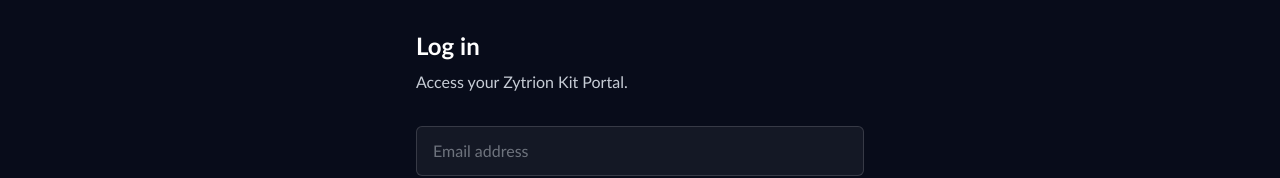
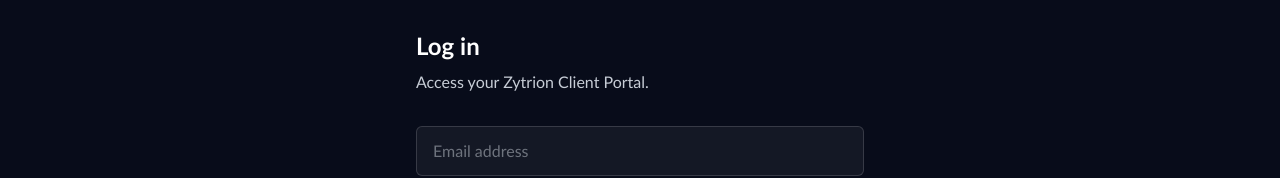
Before and after one commit to lavonne-ux/Zytrion, a Next.js app: page /login in a window 1280 px wide. Shown: the part 263-441 px from the top of the page. Built offline with nearby package versions, Linux system fonts and the light colour scheme; no server answers.

Commit message:
Fix: Kit Portal -> Client Portal on login page

```diff
--- a/src/app/login/page.tsx
+++ b/src/app/login/page.tsx
@@ -1,49 +1,40 @@
 "use client";
-
 import { useState } from "react";
 import { useRouter } from "next/navigation";
 import Link from "next/link";
 import { createClient } from "@/lib/supabase/client";
-
 export default function LoginPage() {
   const router = useRouter();
   const [email, setEmail] = useState("");
   const [password, setPassword] = useState("");
   const [submitting, setSubmitting] = useState(false);
   const [error, setError] = useState<string | null>(null);
-
   async function handleSubmit(e: React.FormEvent) {
     e.preventDefault();
     setError(null);
-
     if (!email || !password) {
       setError("Email and password are required.");
       return;
     }
-
     setSubmitting(true);
     const supabase = createClient();
     const { error: signInError } = await supabase.auth.signInWithPassword({
       email,
       password,
     });
-
     if (signInError) {
       setError(signInError.message);
       setSubmitting(false);
       return;
     }
-
     router.push("/portal");
     router.refresh();
   }
-
   return (
     <main className="min-h-screen bg-zy-near-black text-white flex items-center justify-center px-6 py-20">
       <div className="w-full max-w-md">
         <h1 className="text-2xl font-semibold mb-2">Log in</h1>
-        <p className="text-zy-chrome mb-8">Access your Zytrion Kit Portal.</p>
-
+        <p className="text-zy-chrome mb-8">Access your Zytrion Client Portal.</p>
         <form onSubmit={handleSubmit} className="space-y-4">
           <input
             type="email"
@@ -59,9 +50,7 @@
             onChange={(e) => setPassword(e.target.value)}
             className="w-full bg-white/5 border border-white/15 rounded-md px-4 py-3 text-white placeholder:text-zy-chrome/50 outline-none focus:border-zy-electric"
           />
-
           {error && <p className="text-red-400 text-sm">{error}</p>}
-
           <button
             type="submit"
             disabled={submitting}
@@ -70,7 +59,6 @@
             {submitting ? "Logging in..." : "Log In"}
           </button>
         </form>
-
         <p className="mt-6 text-sm text-zy-chrome text-center">
           Don&apos;t have an account? <Link href="/signup" className="text-zy-light-blue underline hover:text-white">Create one</Link>
         </p>
```
